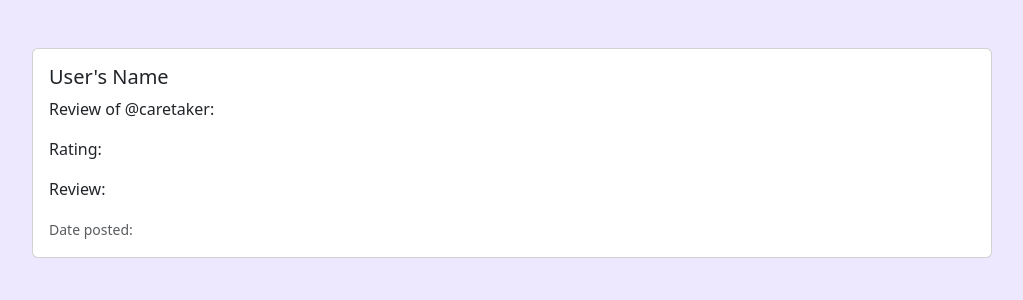
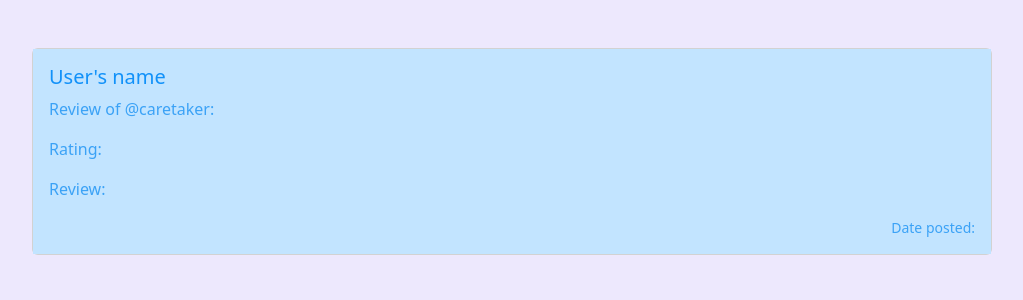
Before and after one commit to Brooklyn-STEAM/10040-Integrating-GPS-To-Increase-Accessibility, a Flask app: page /reviews in a window 1280 px wide. Shown: the part 77-377 px from the top of the page, without its empty margins (128-1151 px from the left). Run offline with Flask 3, Linux system fonts and the light colour scheme.

Commit message:
Added colors to the cards in the reviews and updates page (#24)

```diff
--- a/static/styles.css
+++ b/static/styles.css
@@ -45,3 +45,35 @@
 .h-card-text-color-py{
   color:rgb(255, 255, 255);
 }
+
+
+
+.u-bg-card-color{
+  background-color: rgb(255, 215, 160);
+}
+
+.u-card-text-color-sd{
+  color:rgb(244, 140, 4);
+}
+
+.u-card-text-color-py{
+  color:rgb(241, 141, 94);
+}
+
+.small-font{
+  font-size: 14px;
+}
+
+
+
+.r-bg-card-color{
+  background-color: rgb(194, 228, 255);
+}
+
+.r-card-text-color-sd{
+  color:rgb(59, 162, 246);
+}
+
+.r-card-text-color-py{
+  color:rgb(17, 145, 249);
+}
--- a/templates/reviews.html.jinja
+++ b/templates/reviews.html.jinja
@@ -12,12 +12,12 @@
 
     <div class="card mt-5 w-75 mx-auto">
 
-        <div class="card-body">
-          <h5 class="card-title">User's Name </h5>
-          <p class="card-text">Review of @caretaker:</p>
-          <p class="card-text">Rating:</p>
-          <p class="card-text">Review:</p>
-          <p class="card-text"><small class="text-body-secondary">Date posted:</small></p>
+        <div class="card-body r-bg-card-color">
+          <h5 class="card-title r-card-text-color-py">User's name</h5>
+          <p class="card-text r-card-text-color-sd">Review of @caretaker:</p>
+          <p class="card-text r-card-text-color-sd">Rating:</p>
+          <p class="card-text r-card-text-color-sd">Review:</p>
+          <p class="card-text small-font r-card-text-color-sd text-end">Date posted:</p>
         </div>
 
       </div>
```
Also changed, not shown: templates/updates.html.jinja (+6 -7 lines).
